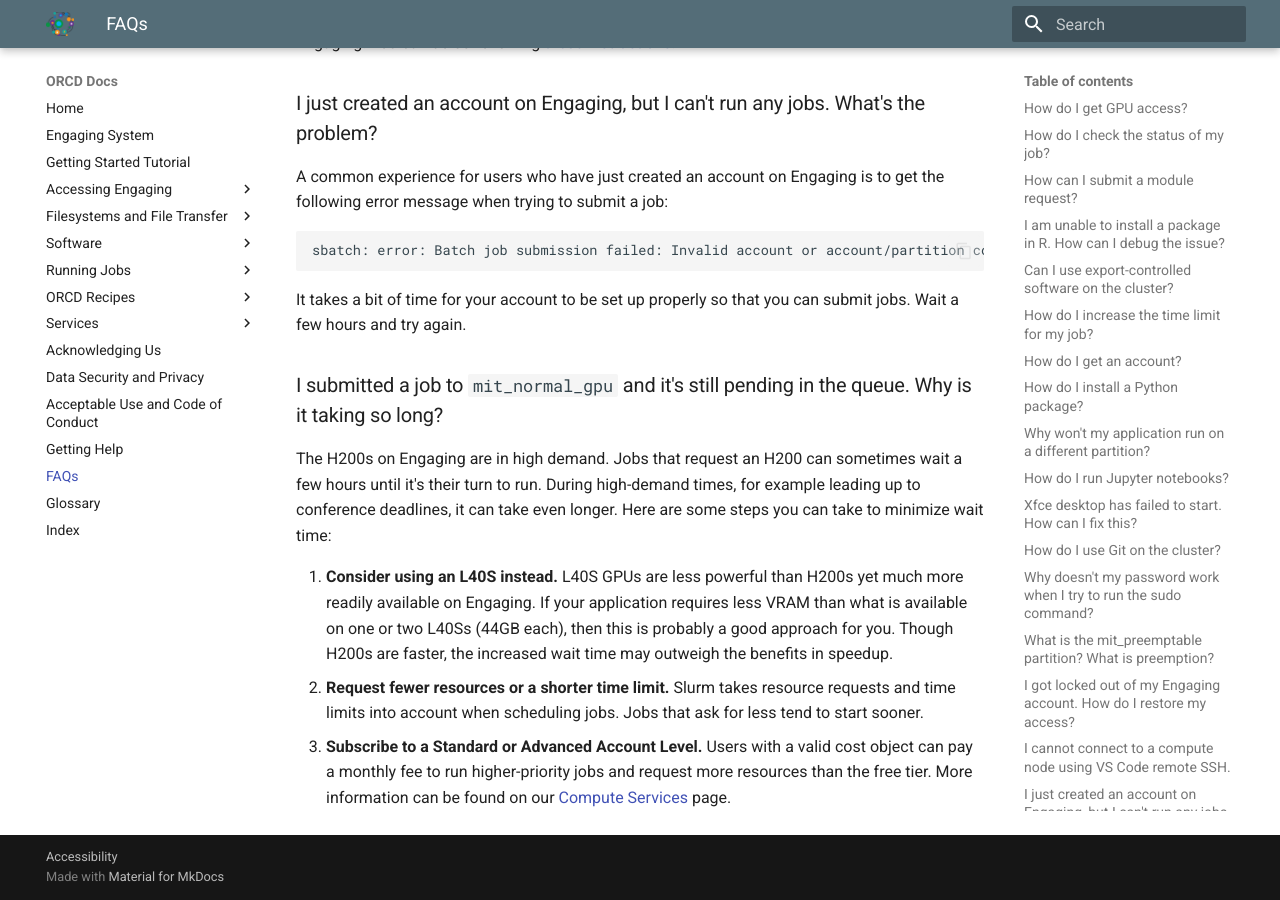
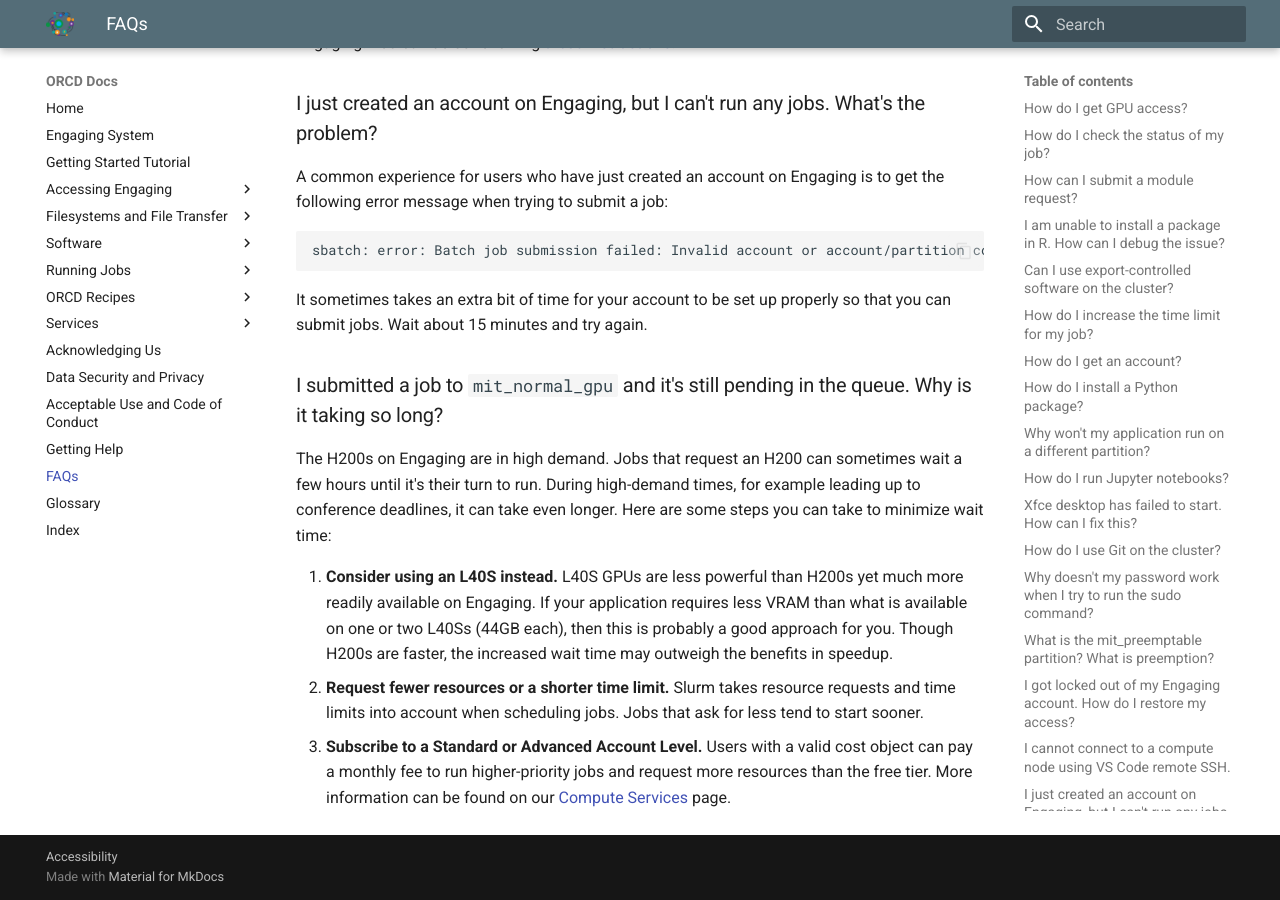
Before and after one commit to mit-orcd/orcd-docs-edit, an MkDocs documentation site: the page built from docs/faqs.md, in a window 1280 px wide and 900 px high, scrolled down 3682 px. Built offline with MkDocs 1.6.1 and Material for MkDocs 9.7.7, drawn with Linux system fonts in a browser that asks for light colours.

Commit message:
Timing for account setup
Co-authored-by: Lauren Milechin <13963460+lmilechin@users.noreply.github.com>

````diff
--- a/docs/faqs.md
+++ b/docs/faqs.md
@@ -145,7 +145,7 @@
 sbatch: error: Batch job submission failed: Invalid account or account/partition combination specified
 ```
 
-It takes a bit of time for your account to be set up properly so that you can submit jobs. Wait a few hours and try again.
+It sometimes takes an extra bit of time for your account to be set up properly so that you can submit jobs. Wait about 15 minutes and try again.
 
 ### I submitted a job to `mit_normal_gpu` and it's still pending in the queue. Why is it taking so long?
 
````
